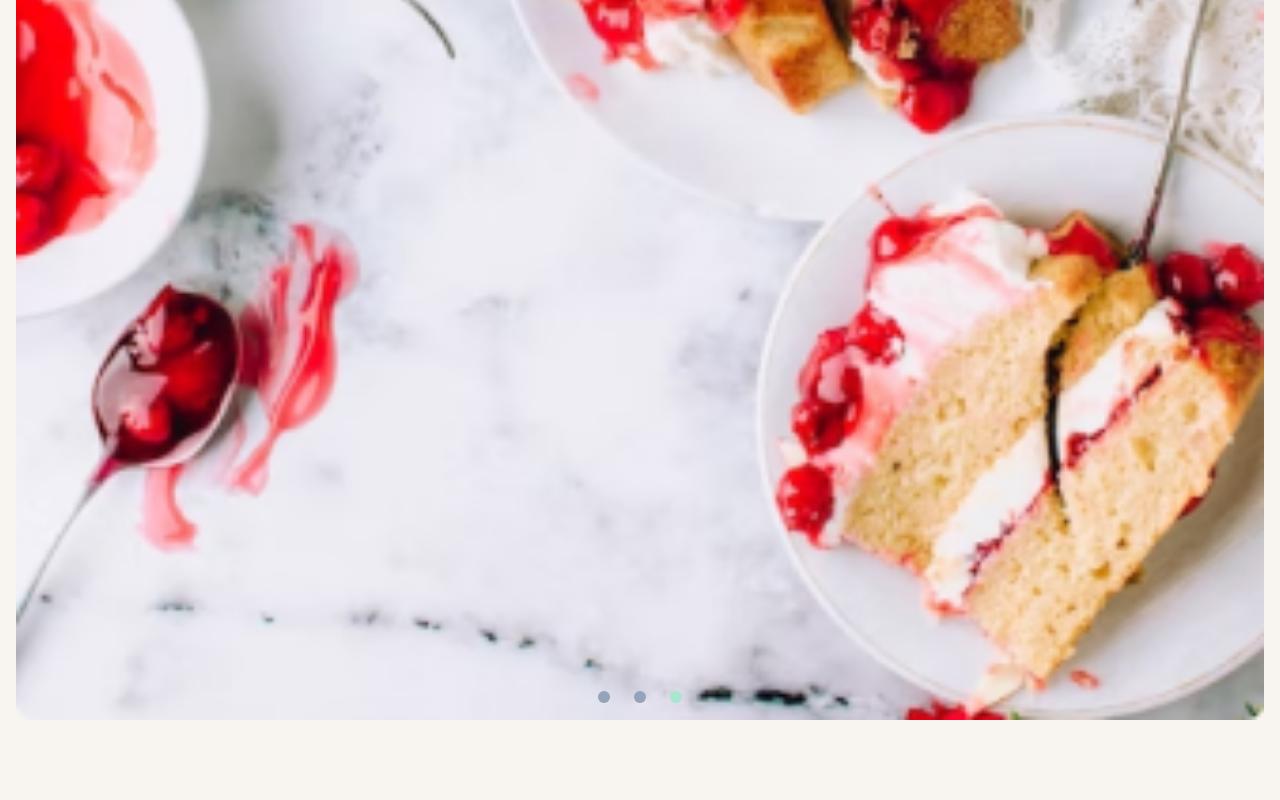
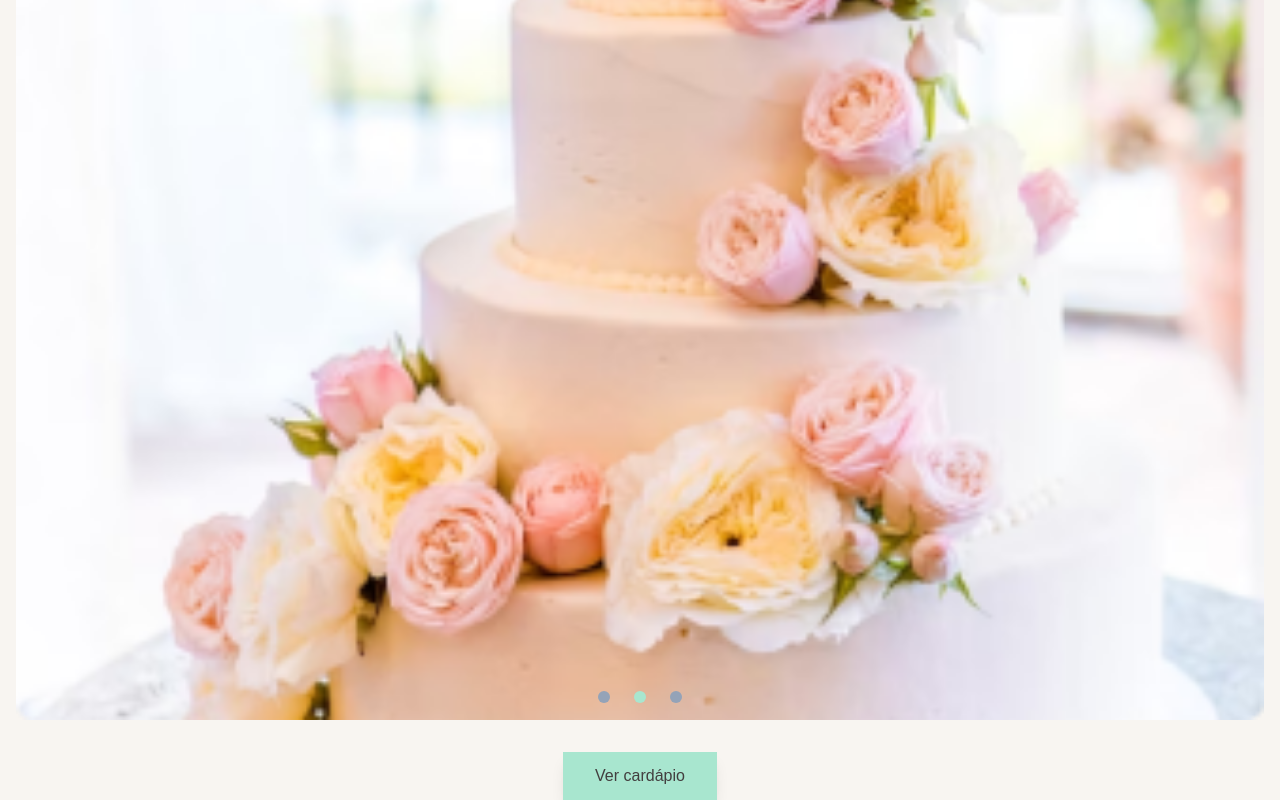
Before and after one commit to edukaki/JenifferCakes, a Next.js app: page / in a window 1280 px wide. Shown: the part 758-1558 px from the top of the page. Before the commit the page ends 1510 px from the top, so only its background shows below. Built offline with nearby package versions, Linux system fonts and the light colour scheme.

Commit message:
feat(index): add button

```diff
--- a/src/app/page.jsx
+++ b/src/app/page.jsx
@@ -5,10 +5,11 @@ import carousel2 from '../assets/images/mobile/carousel2_head.png';
 import carousel3 from '../assets/images/mobile/carousel3_head.png';
 import { Carousel } from 'react-responsive-carousel';
 import 'react-responsive-carousel/lib/styles/carousel.min.css';
+import Button from '@/components/Button';
 
 export default function Home() {
   return (
-    <header className="container-mobile">
+    <header className="container-mobile flex flex-col items-center">
       <h1 className="pt-4 text-center">Bolos feitos com amor</h1>
       <Carousel
         className="rounded-lg py-8"
@@ -42,6 +43,7 @@ export default function Home() {
           <Image src={carousel3} alt="Fatia de bolo" />
         </div>
       </Carousel>
+      <Button alternative text="Ver cardápio" href="/cardapio" />
     </header>
   );
 }
```
